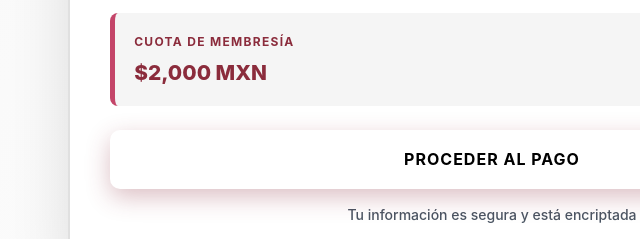
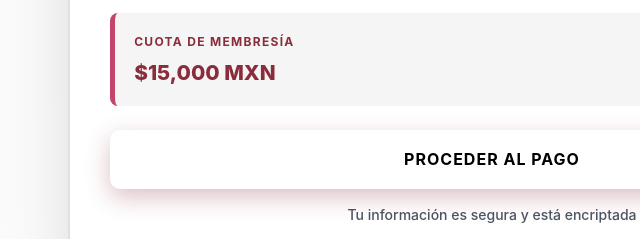
Before and after one commit to Callmeace86/Fan-Card, a plain HTML site: page index.html in a window 1280 px wide. Shown: the part 1109-1348 px from the top of the page, 148-788 px from the left. Drawn offline with nearby package versions, Linux system fonts and the light colour scheme.

Commit message:
Update index.html

```diff
--- a/index.html
+++ b/index.html
@@ -504,7 +504,7 @@
                     <div class="detail-item" style="animation-delay: 0.6s; margin-bottom: 1.5rem">
                         <div class="detail-label">Cuota de Membresía</div>
                         <div class="detail-value text-lg" style="color: var(--primary); font-weight: 800; font-size: 1.3rem;">
-                            $2,000 MXN
+                            $15,000 MXN
                         </div>
                     </div>
 
```
